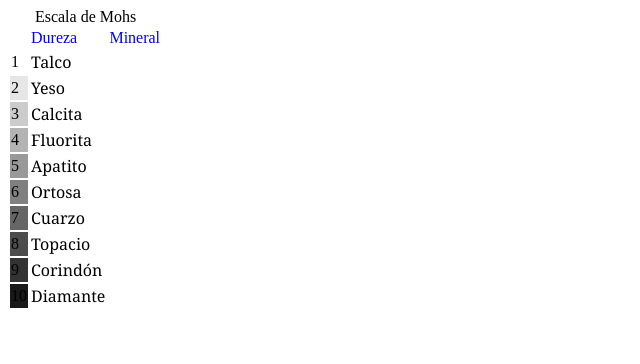
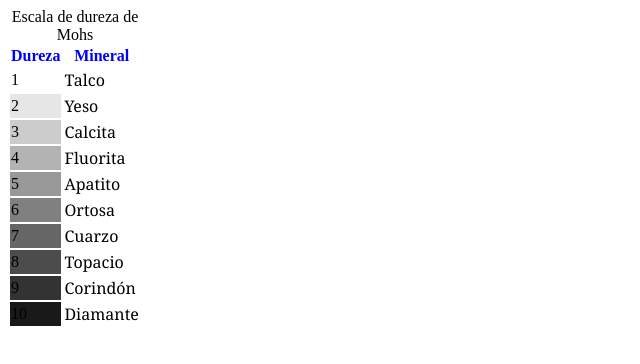
Before and after one commit to xispymoi/NVL-CSS-P6a, a plain HTML site: page index.html in a window 1280 px wide. Shown: the whole page, without its empty margins (0-640 px from the left). Drawn offline with Linux system fonts and the light colour scheme.

Commit message:
Update index.html

```diff
--- a/index.html
+++ b/index.html
@@ -10,17 +10,20 @@
   <body>
 
 <table>
-  <caption> Escala de Mohs </caption>
-
-<th>
-<td style="color:blue;"> Dureza </td>
-<td style="color:blue; "> Mineral </td>
-</th>
+  <caption> Escala de dureza de Mohs </caption>
 
 <tr>
+<th style="color:blue;"> Dureza </th>
+<th style="color:blue;"> Mineral </th>
 
+</tr>
+
+
+
+<tr>
   <td id="uno"> 1 </td>
   <td style="font-family:Georgia;"> Talco </td>
+</tr>
 
 
 
@@ -48,8 +51,8 @@
 </tr>
 
 <tr>
-<td id="seis"> 6 </td>
-<td style="font-family:Georgia;"> Ortosa </td>
+  <td id="seis"> 6 </td>
+  <td style="font-family:Georgia;"> Ortosa </td>
 </tr>
 
 <tr>
```
